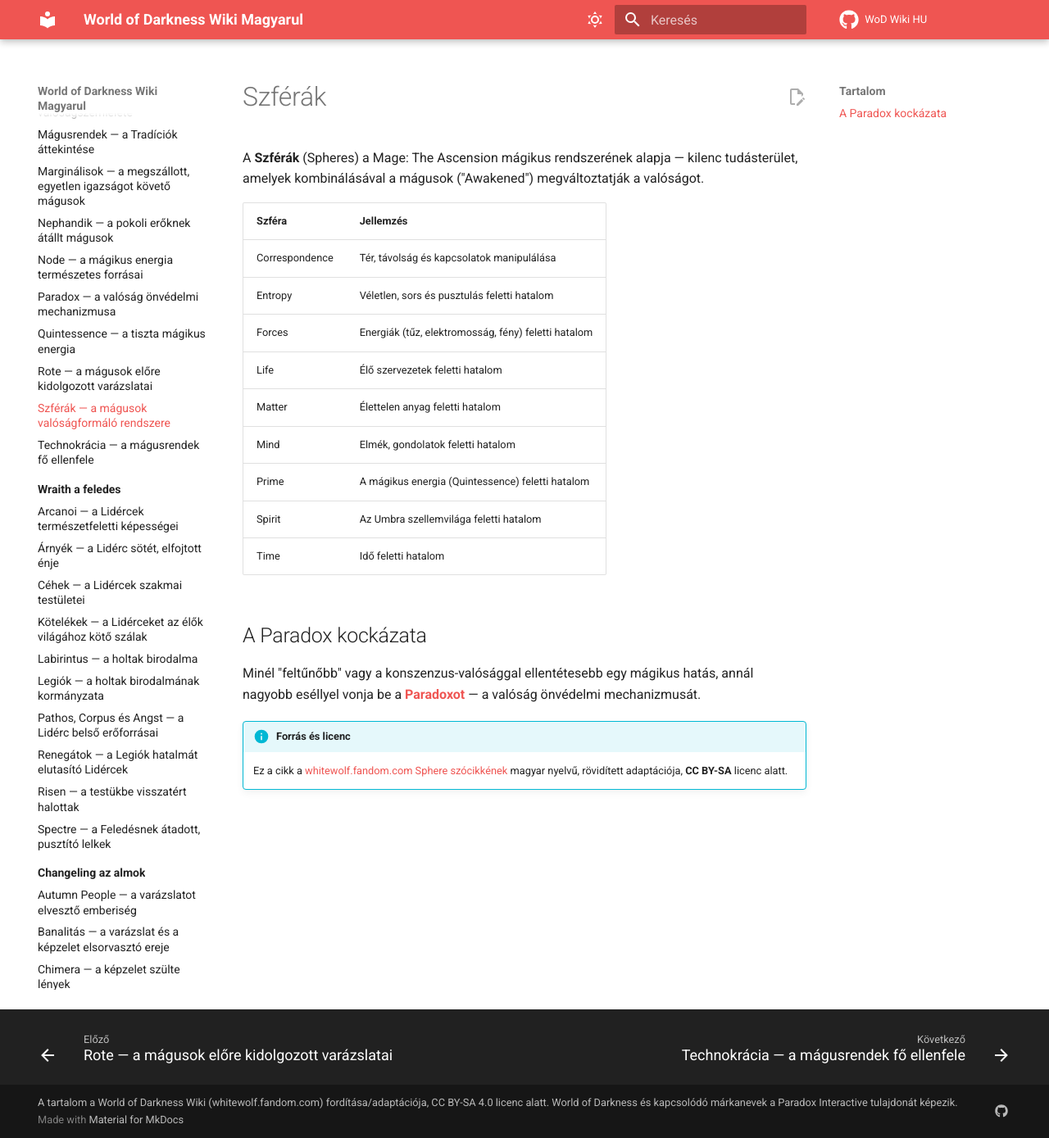
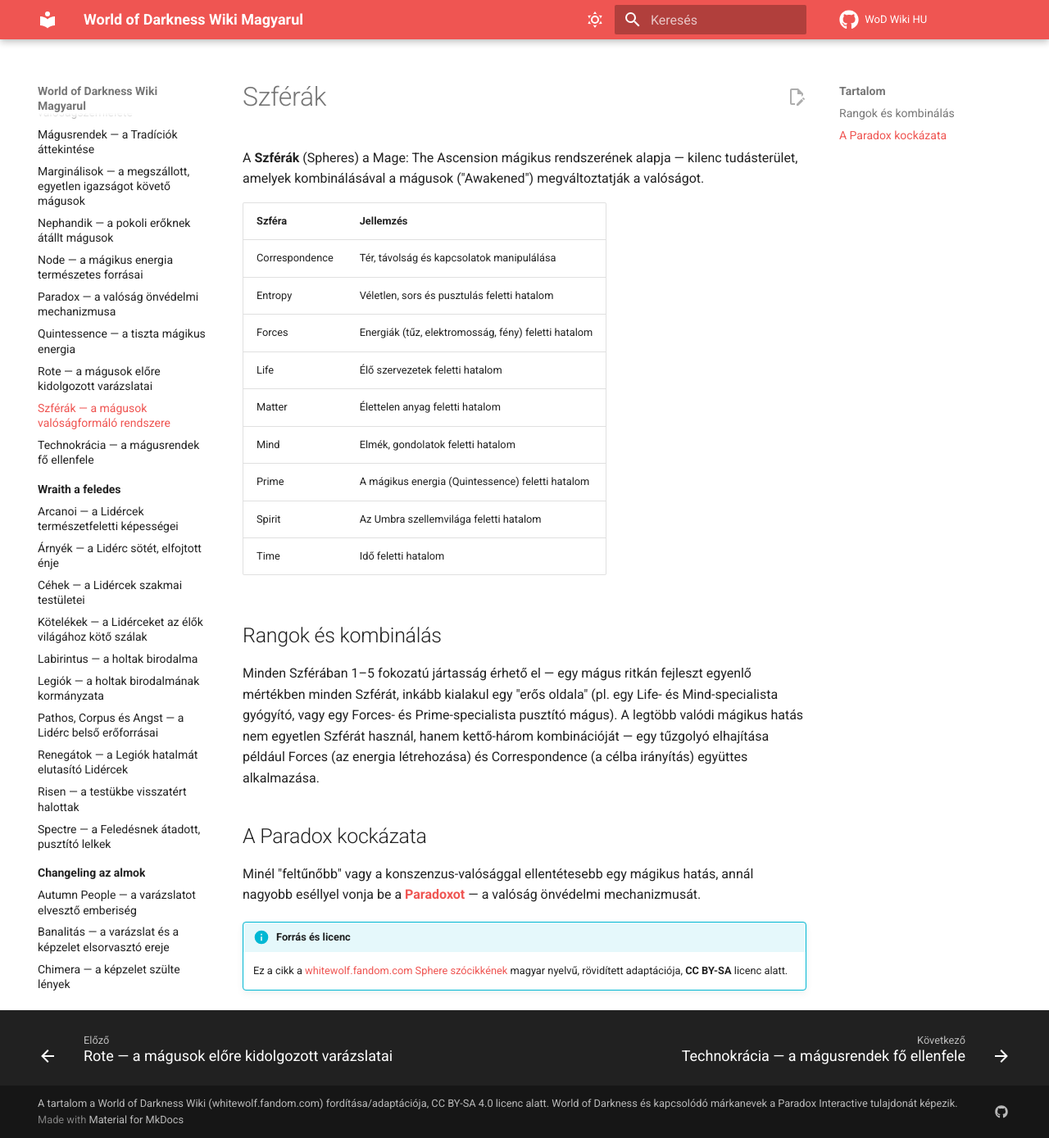
Before and after one commit to davidszentgyorgyi/wod-hu, an MkDocs documentation site: the page built from docs/mage-az-eksztazis/szferak.md, in a window 1280 px wide and 1389 px high. Shown: the whole window at 82% size. Built offline with MkDocs 1.6.1 and Material for MkDocs 9.7.7, drawn with Linux system fonts in a browser that asks for light colours; comment, search, counter and statistics services are not loaded.

Commit message:
Expand Szferak article with rank system and Sphere-combining mechanic
Original explanation of 1-5 Sphere ranks, how mages specialize, and
how real effects usually combine two or three Spheres together.

Co-Authored-By: Claude Sonnet 5 <noreply@anthropic.com>

```diff
--- a/docs/mage-az-eksztazis/szferak.md
+++ b/docs/mage-az-eksztazis/szferak.md
@@ -22,6 +22,15 @@ amelyek kombinálásával a mágusok ("Awakened") megváltoztatják a valóságo
 | Spirit | Az Umbra szellemvilága feletti hatalom |
 | Time | Idő feletti hatalom |
 
+## Rangok és kombinálás
+
+Minden Szférában 1–5 fokozatú jártasság érhető el — egy mágus ritkán fejleszt egyenlő
+mértékben minden Szférát, inkább kialakul egy "erős oldala" (pl. egy Life- és Mind-specialista
+gyógyító, vagy egy Forces- és Prime-specialista pusztító mágus). A legtöbb valódi mágikus
+hatás nem egyetlen Szférát használ, hanem kettő-három kombinációját — egy tűzgolyó
+elhajítása például Forces (az energia létrehozása) és Correspondence (a célba irányítás)
+együttes alkalmazása.
+
 ## A Paradox kockázata
 
 Minél "feltűnőbb" vagy a konszenzus-valósággal ellentétesebb egy mágikus hatás, annál nagyobb
```
